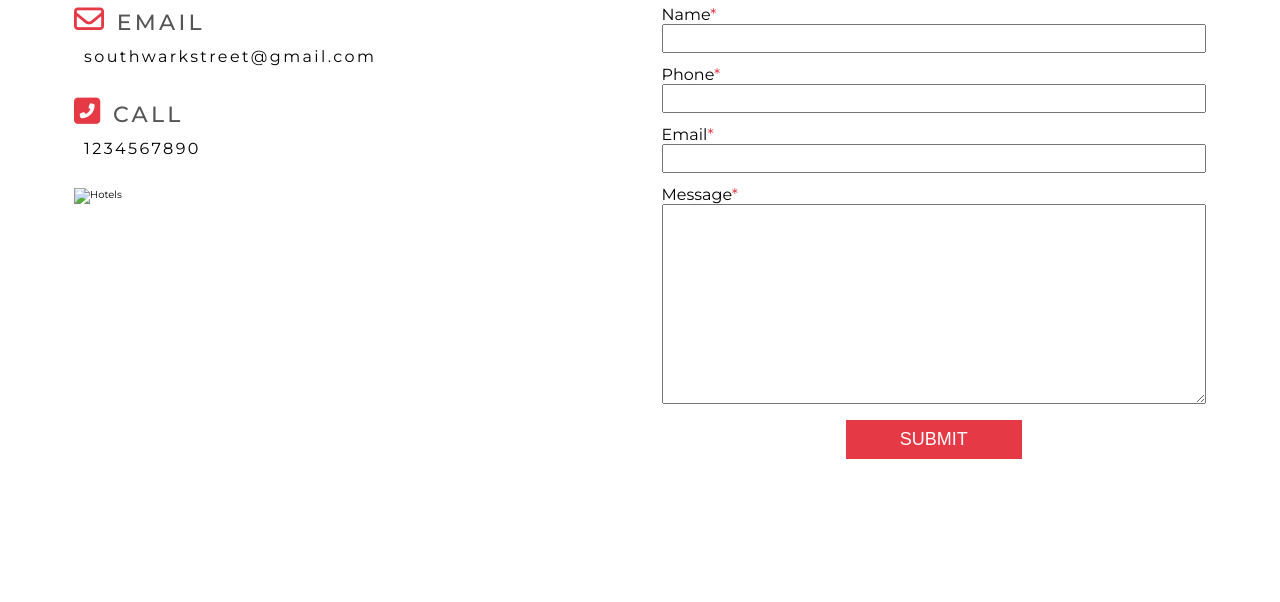
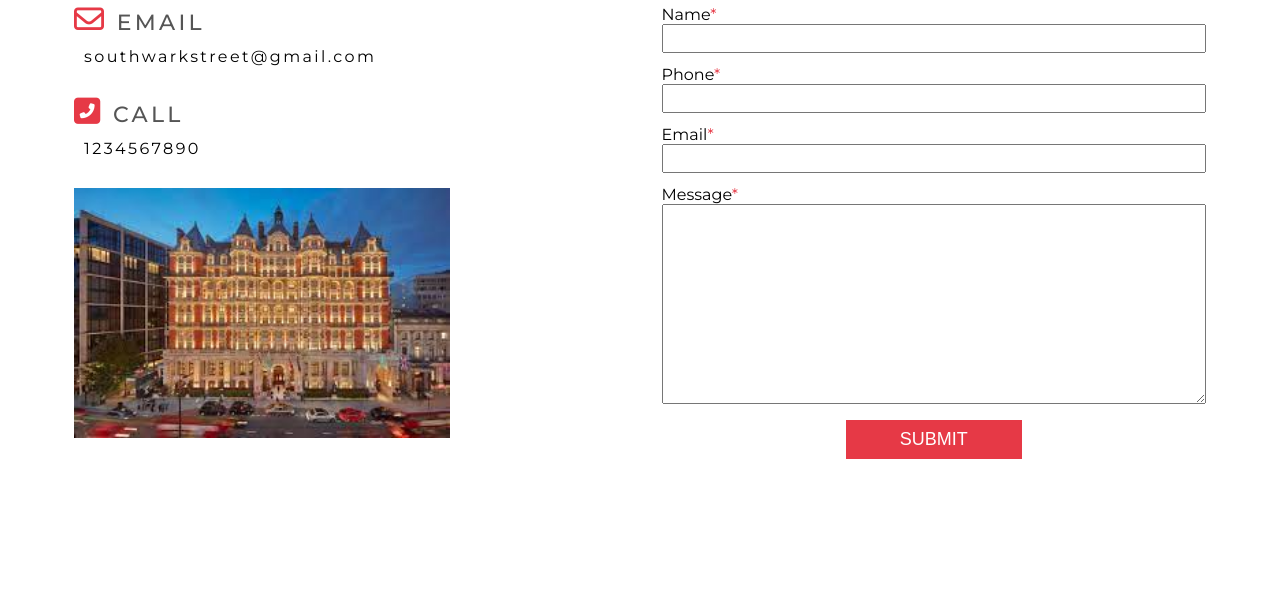
Before and after one commit to khanak077/WelcomeToLondon, a plain HTML site: page contact.html in a window 1280 px wide. Shown: the part 198-800 px from the top of the page. Drawn offline with Linux system fonts and the light colour scheme; a script that the page names is missing.

Commit message:
Update contact.html

```diff
--- a/contact.html
+++ b/contact.html
@@ -48,7 +48,7 @@
                         <h2 class='text-gray md-heading'>Call</h2>
                         <p>1234567890</p>
                     </div>
-                    <img src='./images/hotel.jpg' alt='Hotels'>
+                    <img src='hotel.jpg' alt='Hotels'>
                 </div>
                 <form action='' class='form'>
                     <h1 class='lg-heading text-black'>Contact Us</h1>
```
